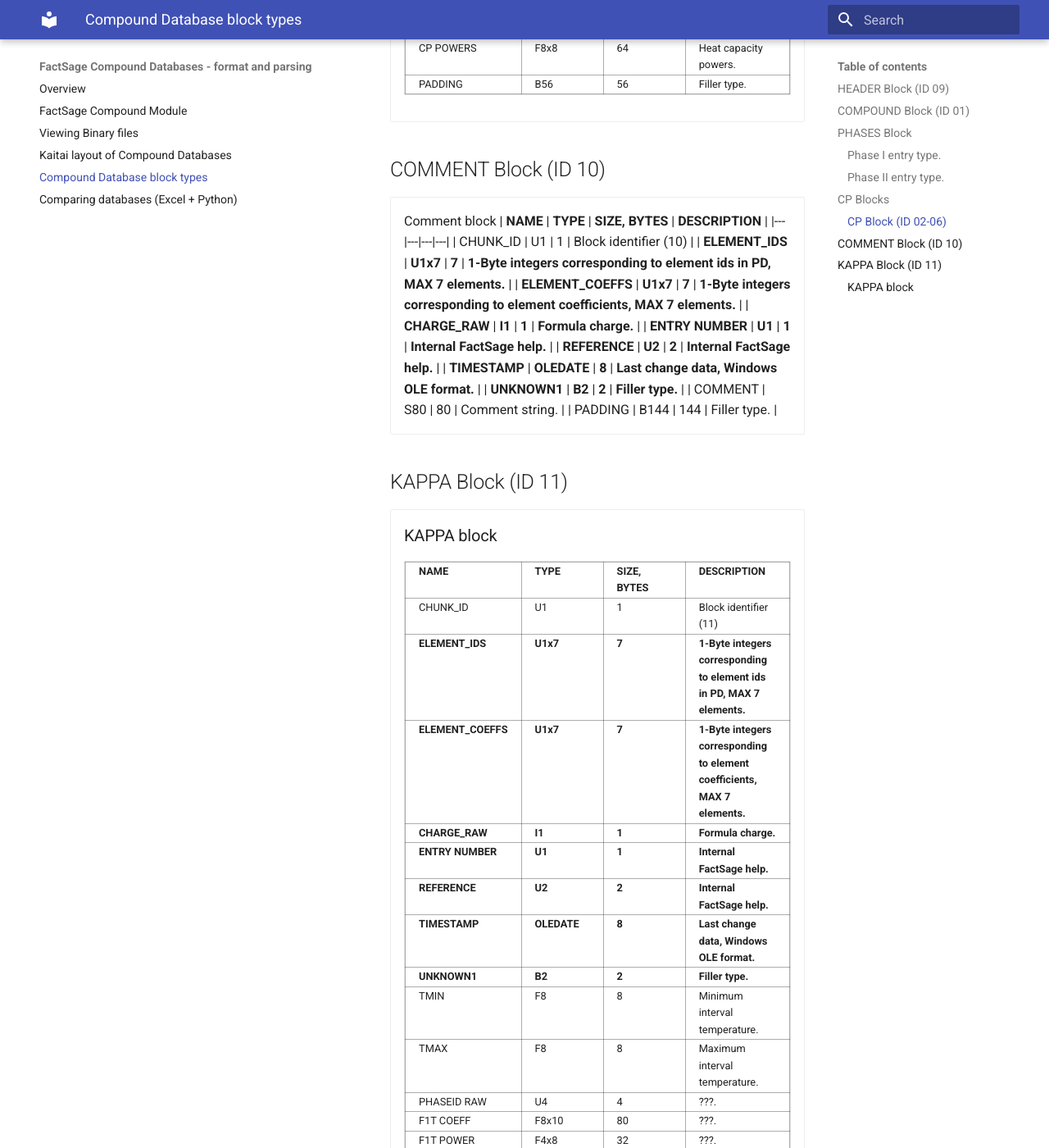
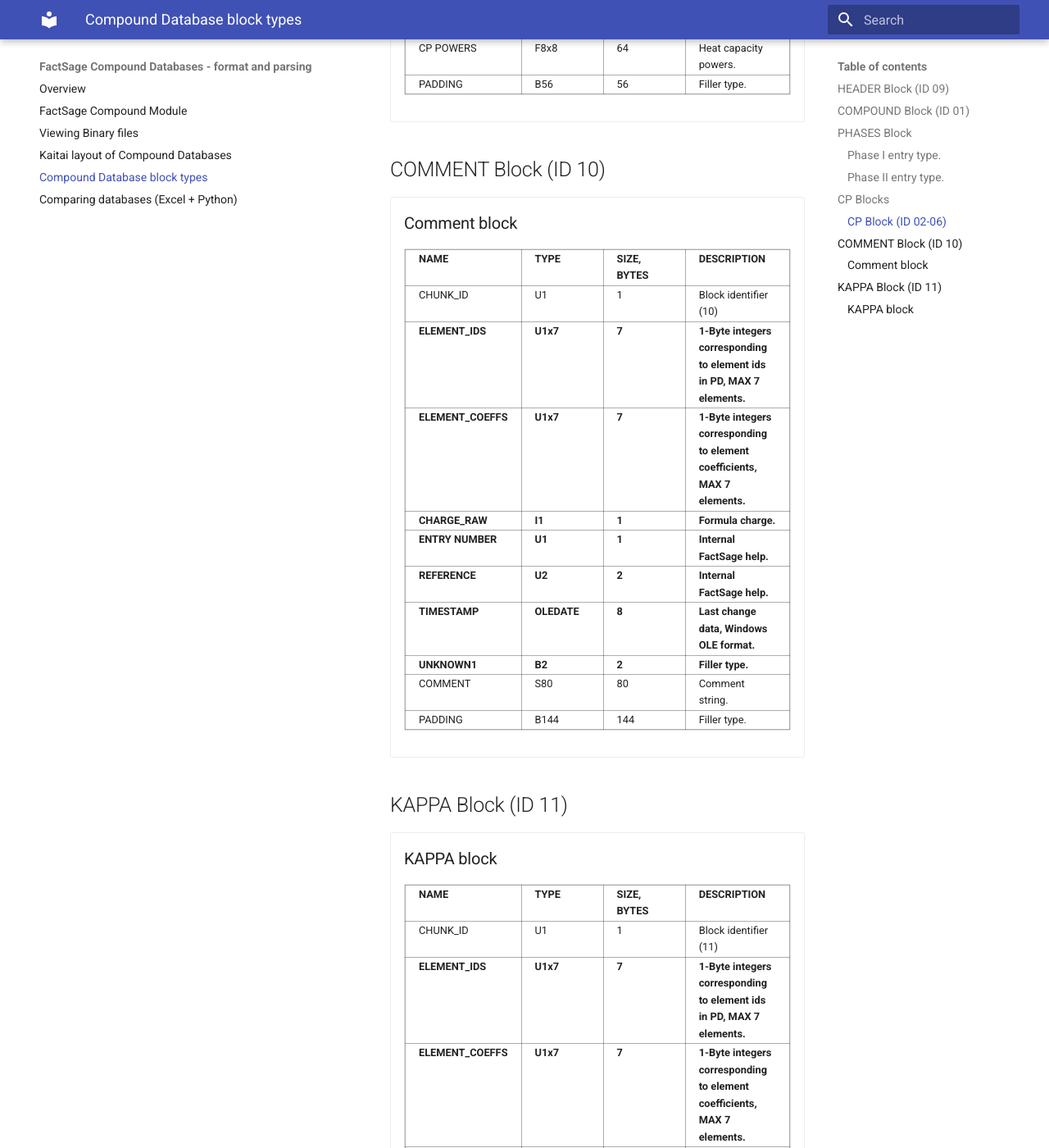
Before and after one commit to evnekdev/factsage-compound-docs, an MkDocs documentation site: the page built from docs/block-types.md, in a window 1280 px wide and 1400 px high, scrolled down 8790 px. Shown: the whole window at 82% size. Built offline with MkDocs 1.6.1 and Material for MkDocs 9.7.7, drawn with Linux system fonts in a browser that asks for light colours.

Commit message:
Update block-types.md

```diff
--- a/docs/block-types.md
+++ b/docs/block-types.md
@@ -179,7 +179,8 @@
 
 <div class="grid cards" markdown>
 
-  - Comment block
+  - ### Comment block
+
     | **NAME** | **TYPE** | **SIZE, BYTES** | **DESCRIPTION** |
     |---|---|---|---|
     | CHUNK_ID             | U1          |   1    | Block identifier (10)                                                       |
```
